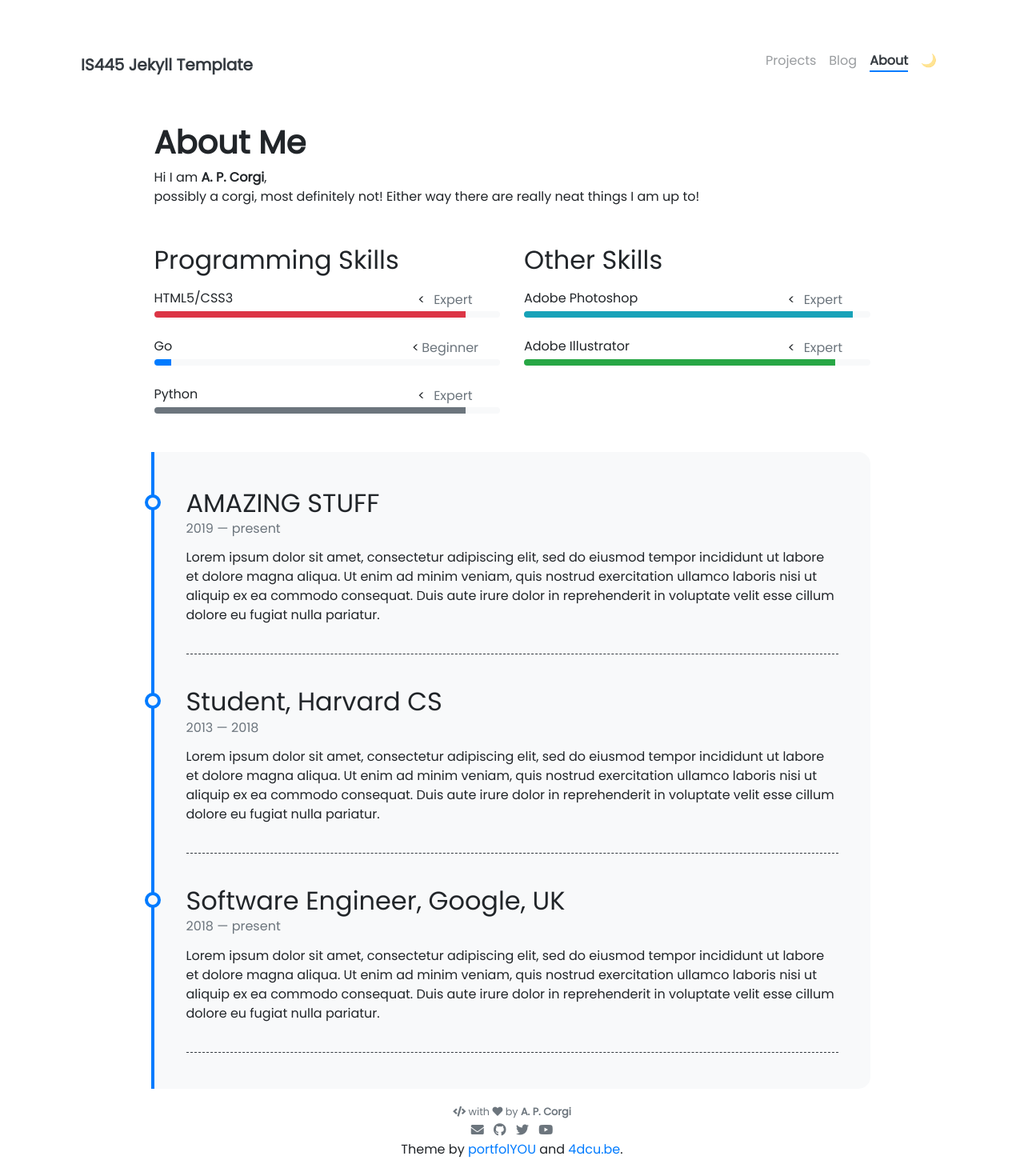
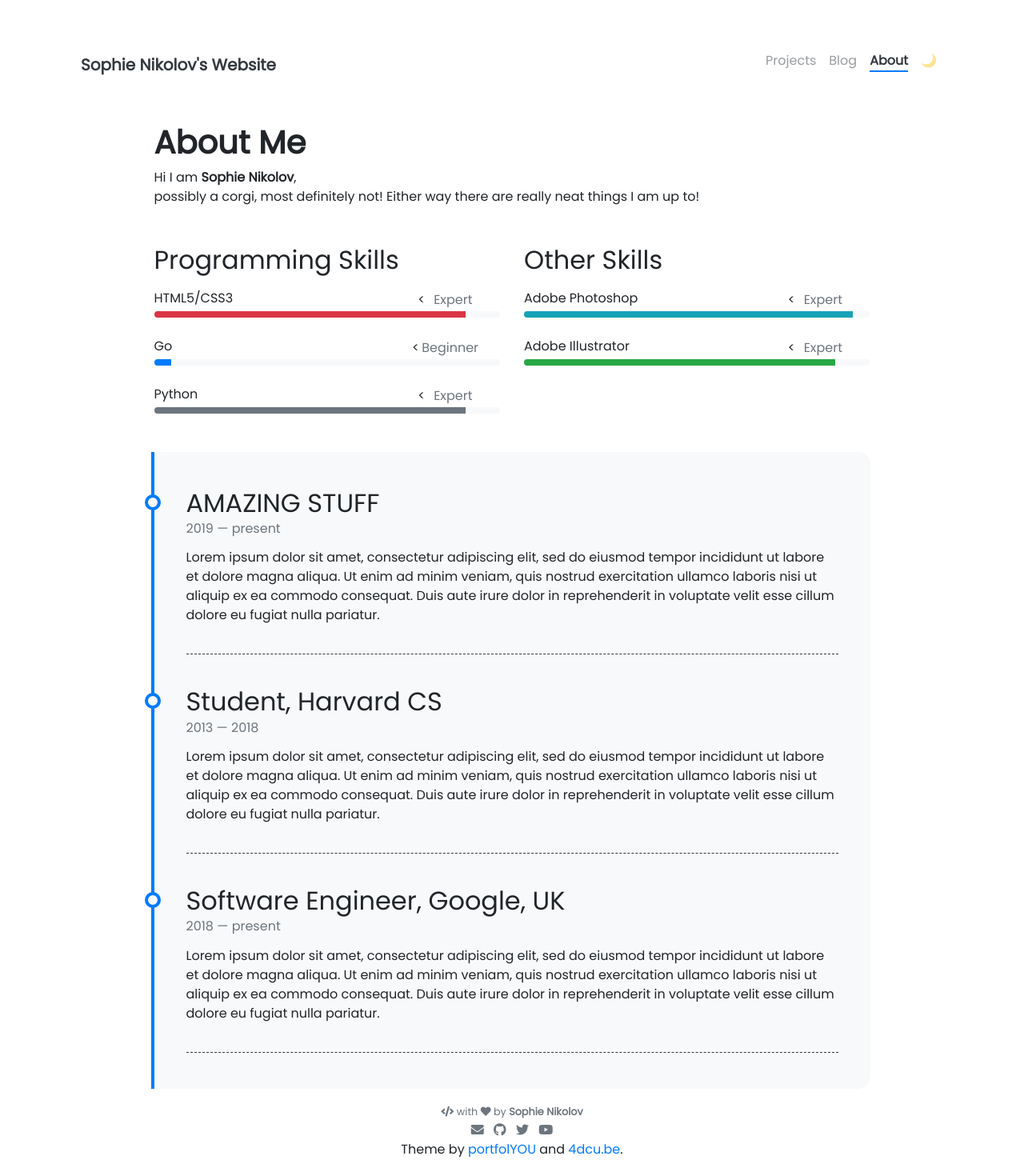
Before and after one commit to 3nikolov/3nikolov.github.io, a Jekyll site: the page built from pages/about.md, in a window 1280 px wide. Shown: the whole page at 80% size. Built offline with Jekyll 4.4.1, drawn with Linux system fonts in a browser that asks for light colours; nearby versions of some CDN libraries.

Commit message:
no but like actually this time

```diff
--- a/_config.yml
+++ b/_config.yml
@@ -5,9 +5,9 @@
 # NOTE: it looks like you need to rebuild + repush everytime you update this _config.yml file
 
 ### Site Settings ###
-title               : IS445 Jekyll Template
+title               : Sophie Nikolov's Website
 description         : >-
-                      I am definitely not a corgi!
+                      Welcome to my website!
 baseurl             : ""   # Change to empty quotes if you are hosting your site at <your-username>.github.io directly,
 #                                             otherwise will be hosted at <your-username>.github.io/{{base_url}}
 repository          :                     # Change to <your-username> for github OR, if that doesn't work <your-username>/<your-username>.github.io (or remove it if you don't need remote projects) -- for example, I would put "jnaiman" without the quotes after the ":" here
@@ -34,7 +34,7 @@ nav_exclude:                                            # The following paths ar
 
 ### Author Info ###
 author:
-  name              : A. P. Corgi
+  name              : Sophie Nikolov
   image             : https://source.unsplash.com/300x300/?corgi&derpy
 #  behance           : your_username
 # dribbble          : your_username
```
Also changed, not shown: 2 other files.
